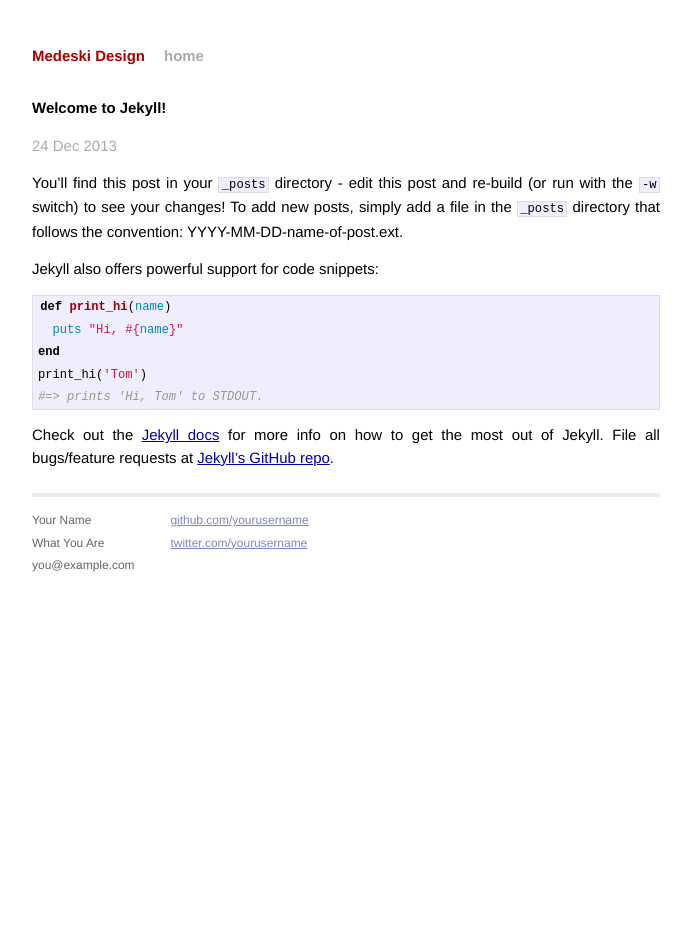
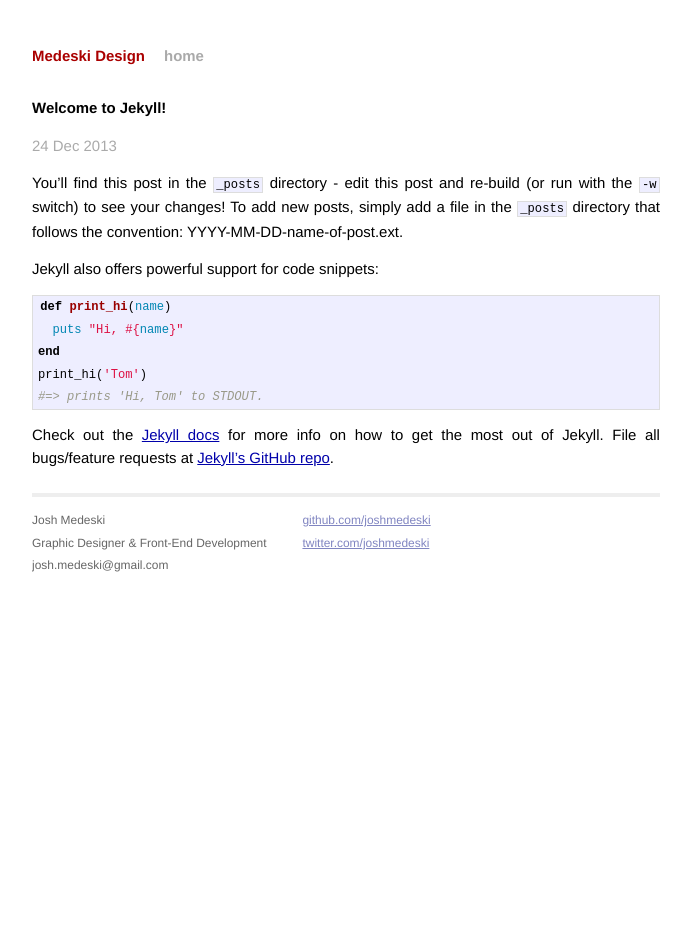
Before and after one commit to joshmedeski/medeskidesign, a Jekyll site: the page built from _posts/2013-12-24-welcome-to-jekyll.markdown, in a window 1280 px wide. Shown: the whole page, without its empty margins (294-985 px from the left). Built offline with Jekyll 4.4.1, drawn with Linux system fonts in a browser that asks for light colours; Markdown is read by kramdown in place of the engine named in the settings.

Commit message:
update footer info and post sentence

```diff
--- a/_layouts/default.html
+++ b/_layouts/default.html
@@ -26,15 +26,15 @@
           <div class="footer">
             <div class="contact">
               <p>
-                Your Name<br />
-                What You Are<br />
-                you@example.com
+                Josh Medeski<br />
+                Graphic Designer & Front-End Development<br />
+                josh.medeski@gmail.com
               </p>
             </div>
             <div class="contact">
               <p>
-                <a href="https://github.com/yourusername">github.com/yourusername</a><br />
-                <a href="https://twitter.com/yourusername">twitter.com/yourusername</a><br />
+                <a href="https://github.com/yourusername">github.com/joshmedeski</a><br />
+                <a href="https://twitter.com/yourusername">twitter.com/joshmedeski</a><br />
               </p>
             </div>
           </div>
--- a/_posts/2013-12-24-welcome-to-jekyll.markdown
+++ b/_posts/2013-12-24-welcome-to-jekyll.markdown
@@ -5,7 +5,7 @@ date:   2013-12-24 21:00:55
 categories: jekyll update
 ---
 
-You'll find this post in your `_posts` directory - edit this post and re-build (or run with the `-w` switch) to see your changes!
+You'll find this post in the `_posts` directory - edit this post and re-build (or run with the `-w` switch) to see your changes!
 To add new posts, simply add a file in the `_posts` directory that follows the convention: YYYY-MM-DD-name-of-post.ext.
 
 Jekyll also offers powerful support for code snippets:
```
